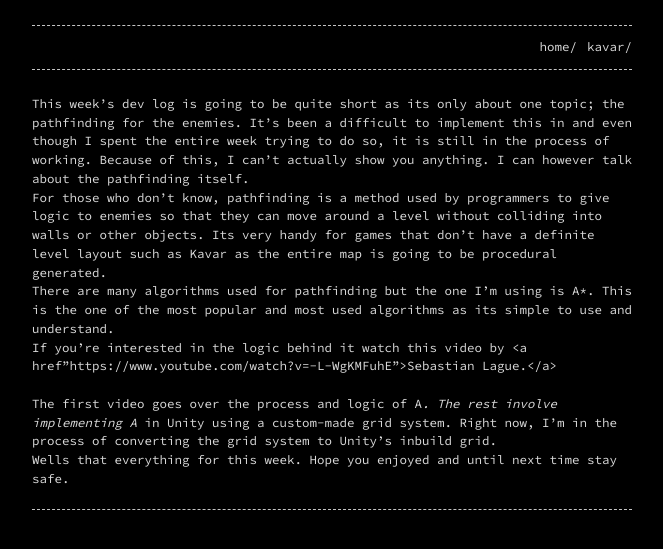
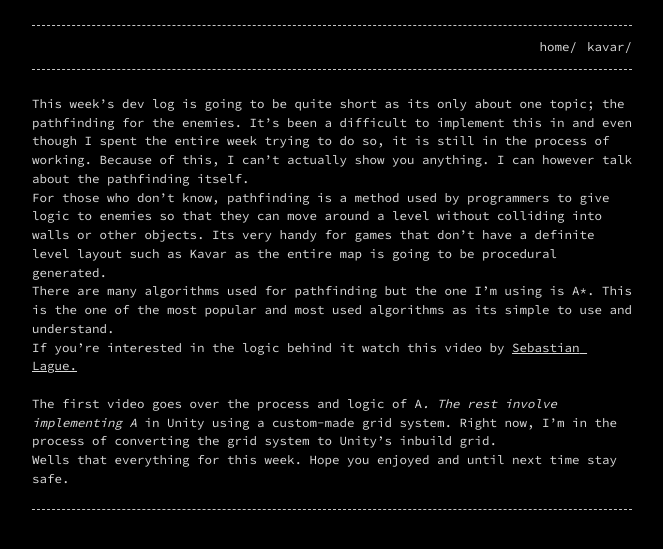
Before and after one commit to KyleS01/KyleS01.github.io, a Jekyll site: the page built from _posts/2020-7-12-Kavar Log 5.markdown, in a window 1280 px wide. Shown: the top 549 px of the page, without its empty margins (308-971 px from the left). Built offline with Jekyll 4.4.1, drawn with Linux system fonts in a browser that asks for light colours.

Commit message:
Update 2020-7-12-Kavar Log 5.markdown

```diff
--- a/_posts/2020-7-12-Kavar Log 5.markdown
+++ b/_posts/2020-7-12-Kavar Log 5.markdown
@@ -8,8 +8,10 @@ categories: Kavar
 This week’s dev log is going to be quite short as its only about one topic; the pathfinding for the enemies. It’s been a difficult to implement this in and even though I spent the entire week trying to do so, it is still in the process of working. Because of this, I can’t actually show you anything. I can however talk about the pathfinding itself.
 For those who don’t know, pathfinding is a method used by programmers to give logic to enemies so that they can move around a level without colliding into walls or other objects. Its very handy for games that don’t have a definite level layout such as Kavar as the entire map is going to be procedural generated.
 There are many algorithms used for pathfinding but the one I’m using is A*. This is the one of the most popular and most used algorithms as its simple to use and understand.
-If you’re interested in the logic behind it watch this video by <a href"https://www.youtube.com/watch?v=-L-WgKMFuhE">Sebastian Lague.</a>
+If you’re interested in the logic behind it watch this video by <a href="https://www.youtube.com/watch?v=-L-WgKMFuhE">Sebastian Lague.</a>
 <br>
+
+
 
 The first video goes over the process and logic of A*. The rest involve implementing A* in Unity using a custom-made grid system. Right now, I’m in the process of converting the grid system to Unity’s inbuild grid.
 Wells that everything for this week. Hope you enjoyed and until next time stay safe.
```
